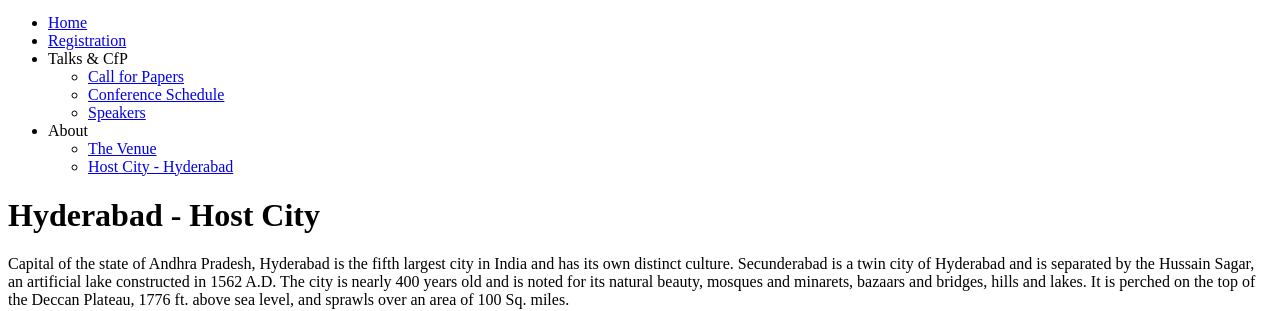
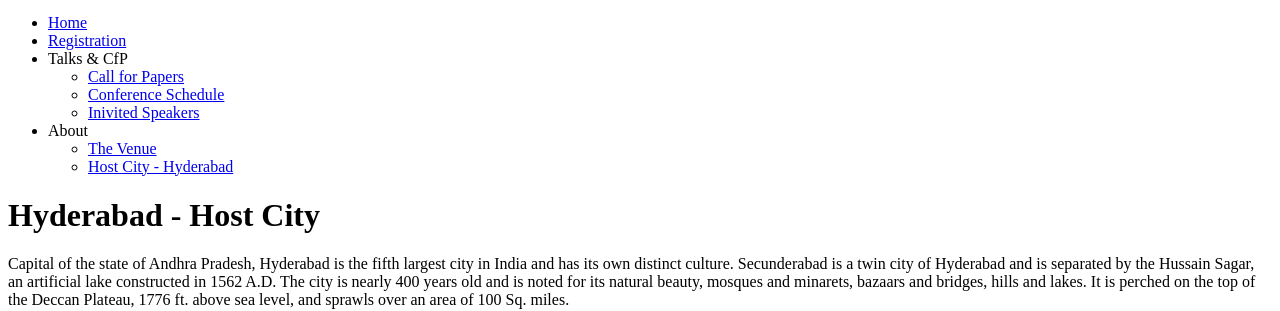
Before and after one commit to FOSSEE/scipycon, a Django app: template project/templates/about/city.html in a window 1280 px wide. Shown: the part 283-594 px from the top of the page. Run offline with Django 3.2, Linux system fonts and the light colour scheme; the template is opened without the code that fills it, so the values that code supplies are empty.

Commit message:
Changed the link to Invited speakers.

```diff
--- a/project/templates/_menu.html
+++ b/project/templates/_menu.html
@@ -27,7 +27,7 @@
          -->
         <li>
           <a href="/{{ params.scope }}/talks-cfp/speakers/">
-            Speakers
+            Inivited Speakers
           </a>
         </li>
         {% if user.is_authenticated and user.talk_set.all %}
```
